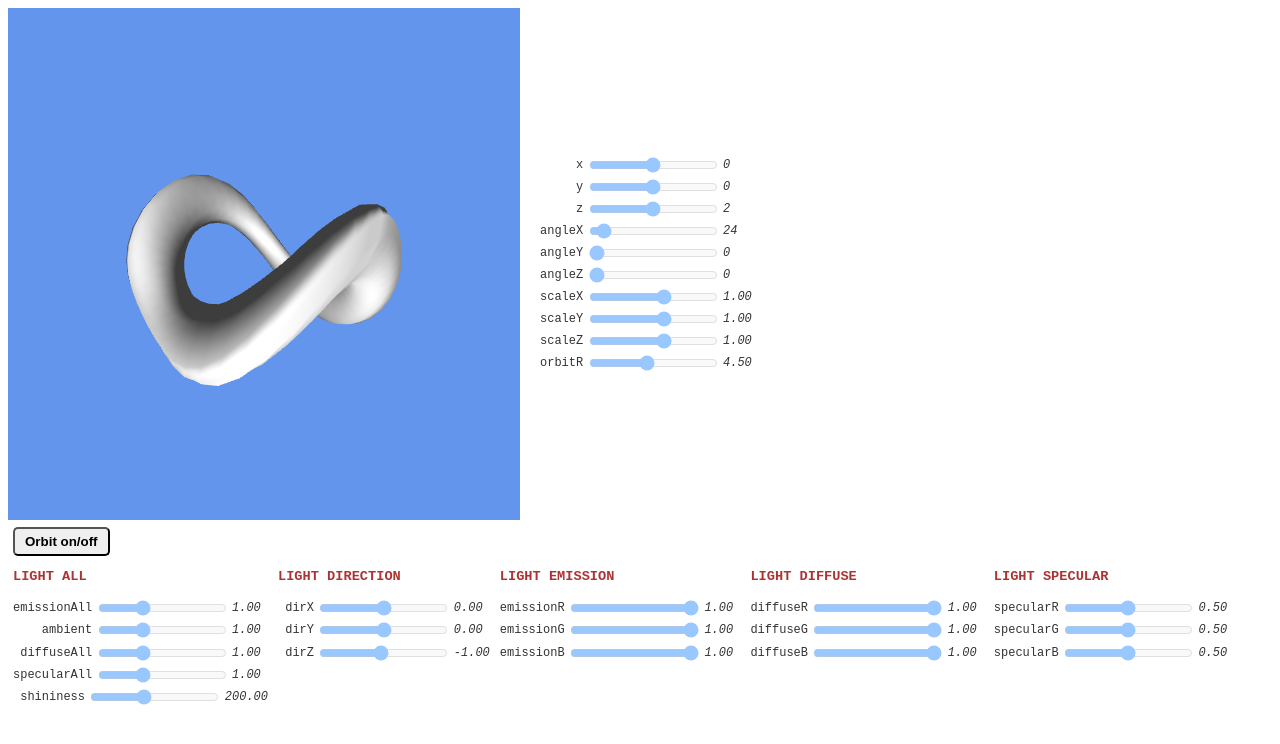
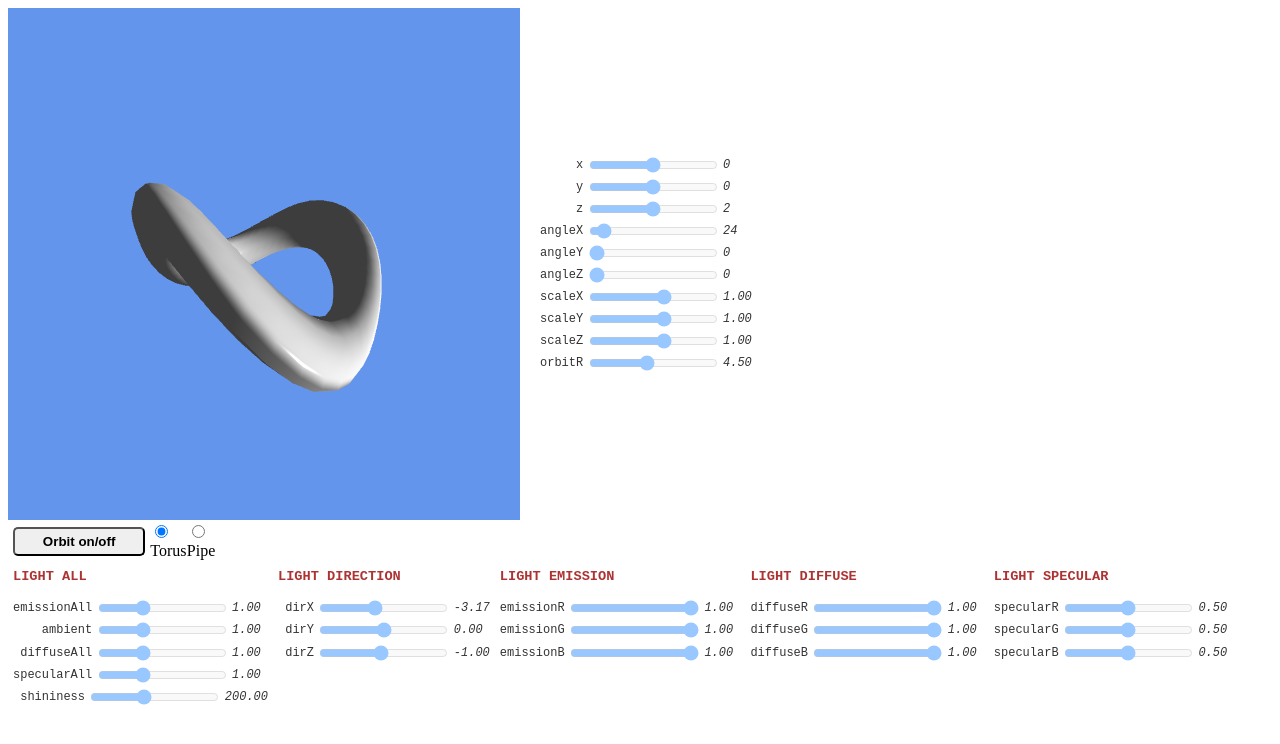
Before and after one commit to MateuszSadowski/webgl-keyframe-animation, a plain HTML site: page index.html in a window 1280 px wide. Drawn offline with Linux system fonts and the light colour scheme.

Commit message:
Add switch between animations

```diff
--- a/index.html
+++ b/index.html
@@ -23,7 +23,17 @@
             </div>
         </div>
         <div style="position: absolute; top: 522px">
-            <button id="orbit" style="padding: 5px; margin: 5px">Orbit on/off</button>
+            <div style="display: flex; flex-direction: row">
+                <button id="orbit" style="padding: 5px; margin: 5px">Orbit on/off</button>
+                <span class="radio-box">
+                    <input type="radio" id="animation-1" name="animation" value="animation1" checked="checked">
+                    <label for="animation-1">Torus</label>
+                </span>
+                <span class="radio-box">
+                    <input type="radio" id="animation-2" name="animation" value="animation2">
+                    <label for="animation-2">Pipe</label>
+                </span>
+            </div>
         </div>
         <div style="display: flex; flex-direction: row" id="uiContainerLight">
             <div style="padding: 5px" id="ui">
--- a/init.js
+++ b/init.js
@@ -5,6 +5,21 @@ const ANIMATION_STEP = 1;
 const TRANSLATION_FACTOR = 200;
 const BACKGROUND_COLOR = [0.3921, 0.5843, 0.9294, 1.0];
 
+class Animation {
+	fileNames;
+	isLoaded;
+	models;
+	keyframe1Index;
+	keyframe2Index;
+
+	constructor(fileNames) {
+		this.fileNames = fileNames;
+		this.isLoaded = false;
+		this.models = [];
+		this.keyframe1Index = 0;
+		this.keyframe2Index = 1;
+	}
+}
 class Model {
 	fileName;
 	g_objDoc;
@@ -32,6 +47,24 @@ function init() {
 	gl.enable(gl.DEPTH_TEST);
 	gl.enable(gl.CULL_FACE);
 
+	// available animations - new can be added in the analogous format, filenames can be arbitrary
+	let animations = [
+		animation1 = new Animation([
+			"models/test5.obj",
+			"models/test6.obj",
+			"models/test7.obj",
+			"models/test8.obj"
+		]),
+		animation2 = new Animation([
+			"models/arm1.obj",
+			"models/arm2.obj",
+			"models/arm3.obj",
+			"models/arm4.obj",
+			"models/arm5.obj",
+			"models/arm6.obj"
+		])
+	];
+
 	// === Setup UI ===
 	let translation = [0, 0, 2];
 	let rotation = [24, 0, 0];
@@ -40,10 +73,8 @@ function init() {
 	let orbitAngle = 0;
 	let shouldOrbit = false;
 	let step = 0.0;
-	let keyframe1Index = 0;
-	let keyframe2Index = 1;
 
-	let lightDirection = vec4(0.0, 0.0, -1.0, 0.0);
+	let lightDirection = vec4(-3.17, 0.0, -1.0, 0.0);
 	let lightEmission = vec4(1.0, 1.0, 1.0, 1.0);
 	let lightAmbient = vec4(0.3, 0.3, 0.3, 1.0);
 	let materialDiffuse = vec4(1.0, 1.0, 1.0, 1.0);
@@ -87,6 +118,15 @@ function init() {
 	webglLessonsUI.setupSlider("#specularAll", { value: specularAll, slide: updateSpecularAll(), min: 0, max: 3, step: 0.01, precision: 2 });
 	webglLessonsUI.setupSlider("#shininess", { value: materialShininess, slide: updateMaterialShininess(), min: 0, max: 500, step: 0.01, precision: 2 });
 	webglLessonsUI.setupSlider("#ambient", { value: ambient, slide: updateAmbient(), min: 0, max: 3, step: 0.01, precision: 2 });
+
+    //https://stackoverflow.com/questions/8922002/attach-event-listener-through-javascript-to-radio-button
+    document.addDelegatedListener("click", "input[type='radio']", function (event) {
+        if (document.querySelector('input[name=animation]:checked').value === "animation1") {
+			currentAnimation = animations[0];
+        } else if (document.querySelector('input[name=animation]:checked').value === "animation2") {
+			currentAnimation = animations[1];
+        }
+    });
 
 	let toggleOrbitButton = document.getElementById("orbit");
 	toggleOrbitButton.addEventListener("click", () => {
@@ -172,12 +212,7 @@ function init() {
 	}
 
 	// === Load model data ===
-	let filesToLoad = [
-		"models/test6.obj",
-		"models/test7.obj",
-		"models/test8.obj"
-	];
-	let models = [];
+	let currentAnimation = animations[0];
 	let positionAttributes = [];
 	let normalAttributes = [];
 	// Attributes for keyframe 1
@@ -193,12 +228,6 @@ function init() {
 		let attribute = gl.getAttribLocation(program, attributeName);
 		gl.enableVertexAttribArray(attribute);
 		return attribute;
-	}
-
-	for (let i = 0; i < filesToLoad.length; i++) {
-		models[i] = new Model(filesToLoad[i]);
-		initVertexBuffers(models[i]);
-		readOBJFile(models[i], gl, 1, false);
 	}
 
 	function initVertexBuffers(model) {
@@ -254,8 +283,8 @@ function init() {
 	}
 
 	function readModels() {
-		for (let i = 0; i < models.length; i++) {
-			let model = models[i];
+		for (let i = 0; i < currentAnimation.models.length; i++) {
+			let model = currentAnimation.models[i];
 			if (!model.g_drawingInfo && model.g_objDoc && model.g_objDoc.isMTLComplete()) { // OBJ and all MTLs are available
 				onReadComplete(gl, model);
 			}
@@ -263,16 +292,17 @@ function init() {
 	}
 
 	function animateAndDraw(deltaTime) {
+		let models = currentAnimation.models;
 		if (step >= 1.0) {
 			step = 0.0;
-			keyframe1Index = (keyframe1Index + 1) % models.length;
-			keyframe2Index = (keyframe2Index + 1) % models.length;
+			currentAnimation.keyframe1Index = (currentAnimation.keyframe1Index + 1) % models.length;
+			currentAnimation.keyframe2Index = (currentAnimation.keyframe2Index + 1) % models.length;
 		} else {
 			step += ANIMATION_STEP * deltaTime;
 		}
 		gl.uniform1f(uStep, step);
-		let keyframe1 = models[keyframe1Index];
-		let keyframe2 = models[keyframe2Index];
+		let keyframe1 = models[currentAnimation.keyframe1Index ];
+		let keyframe2 = models[currentAnimation.keyframe2Index];
 		if (keyframe1.g_drawingInfo && keyframe2.g_drawingInfo) {
 			bindBuffersAndAttributes(keyframe1, 0);
 			bindBuffersAndAttributes(keyframe2, 1);
@@ -335,6 +365,22 @@ function init() {
 		});
 	}
 
+	function loadAnimations() {
+		for(let k = 0; k < animations.length; k++) {
+			if(animations[k].isLoaded) {
+				continue;
+			}
+
+			let animation = animations[k];
+			for (let i = 0; i < animation.fileNames.length; i++) {
+				animation.models[i] = new Model(animation.fileNames[i]);
+				initVertexBuffers(animation.models[i]);
+				readOBJFile(animation.models[i], gl, 1, false);
+			}
+			animations[k].isLoaded = true;
+		}
+	}
+
 	// === Uniforms ===
 	let uLightPosition = gl.getUniformLocation(program, "u_LightPosition");
 	let uLightEmission = gl.getUniformLocation(program, "u_LightEmission");
@@ -361,7 +407,9 @@ function init() {
 		gl.clearColor(BACKGROUND_COLOR[0], BACKGROUND_COLOR[1], BACKGROUND_COLOR[2], BACKGROUND_COLOR[3]);
 		gl.clear(gl.COLOR_BUFFER_BIT | gl.DEPTH_BUFFER_BIT);
 
-		if (models.length < 2) {
+		loadAnimations();
+
+		if (currentAnimation.models.length < 2) {
 			console.log("Error drawing. At least 2 keyframes must be provided in order to animate");
 			return;
 		}
@@ -373,6 +421,7 @@ function init() {
 		if(shouldOrbit) {
 			calculateOrbitAngle(deltaTime);
 		}
+
 		updateMatrices();
 		updateLight();
 		readModels();
@@ -407,3 +456,12 @@ function init() {
 function setupWebGL(canvas) {
 	return WebGLUtils.setupWebGL(canvas);
 }
+
+//https://stackoverflow.com/questions/8922002/attach-event-listener-through-javascript-to-radio-button
+window.EventTarget.prototype.addDelegatedListener = function (type, delegateSelector, listener) {
+    this.addEventListener(type, function (event) {
+        if (event.target && event.target.matches(delegateSelector)) {
+            listener.call(event.target, event)
+        }
+    });
+}
```
